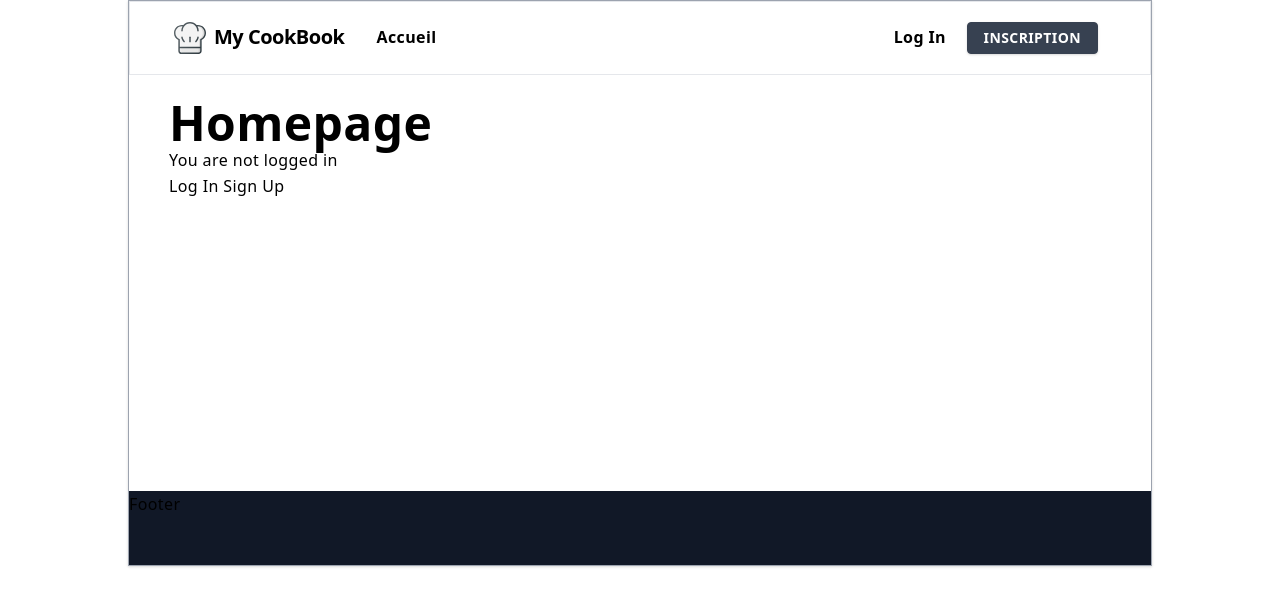
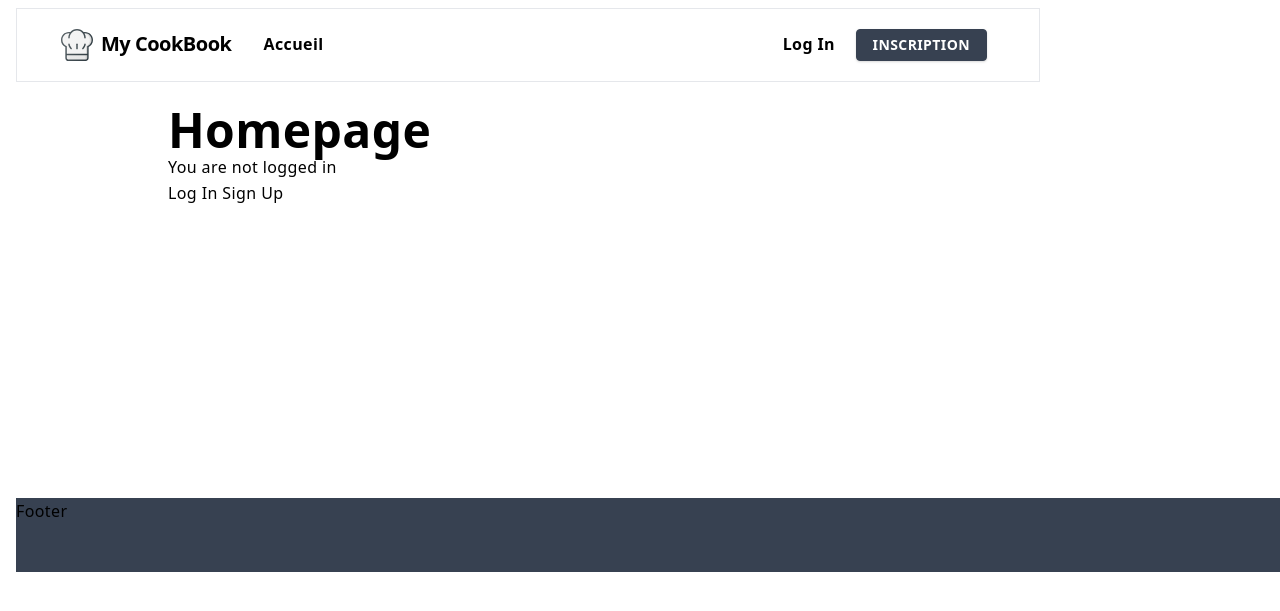
Before and after one commit to erischon/project-mycookbook, a Django app: page / in a window 1280 px wide. Shown: the top 611 px of the page. Run offline with Django 3.2, Linux system fonts and the light colour scheme.

Commit message:
Update _base.html

```diff
--- a/templates/core/_base.html
+++ b/templates/core/_base.html
@@ -13,10 +13,10 @@
     <title>{% block title %}My CookBook{% endblock title%}</title>
 </head>
 <body class="font-sans tracking-wide leading-relaxed">
-    <div class="mx-auto grid grid-cols-1 grid-rows-6 gap-y-6 content-center grid-flow-row lg:max-w-screen-lg border border-8 border-gray-400 border-solid shadow">
+    <div class="mx-auto grid grid-cols-1 grid-rows-6 gap-y-6 content-center grid-flow-row px-4 py-2">
 
         <!-- Header -->
-        <nav class="flex items-center justify-between flex-wrap bg-white p-5 border border-b-1 border-gray-200 ">
+        <nav class="flex items-center justify-between flex-wrap bg-white p-5 border border-b-1 border-gray-200 lg:max-w-screen-lg">
             <div class="flex items-center flex-shrink-0 text-black ml-6 mr-8">
                 <img class="fill-current h-8 w-8 mr-2" width="54" height="54" src="{% static 'assets/img/chef.svg' %}">
                 <span class="font-semibold text-xl tracking-tight border-b-2 border-transparent">My CookBook</span>
@@ -45,13 +45,13 @@
         </nav>
 
         <!-- Body -->
-        <div class="row-span-4 justify-self-center w-full px-10">
+        <div class="row-span-4 justify-self-center w-full px-10 lg:max-w-screen-lg">
             {% block content %}
             {% endblock content %}
         </div>
 
         <!-- Footer -->
-        <footer class="bg-gray-900">
+        <footer class="bg-gray-700 w-screen">
             <p>Footer</p>
         </footer>
     </div>
```
